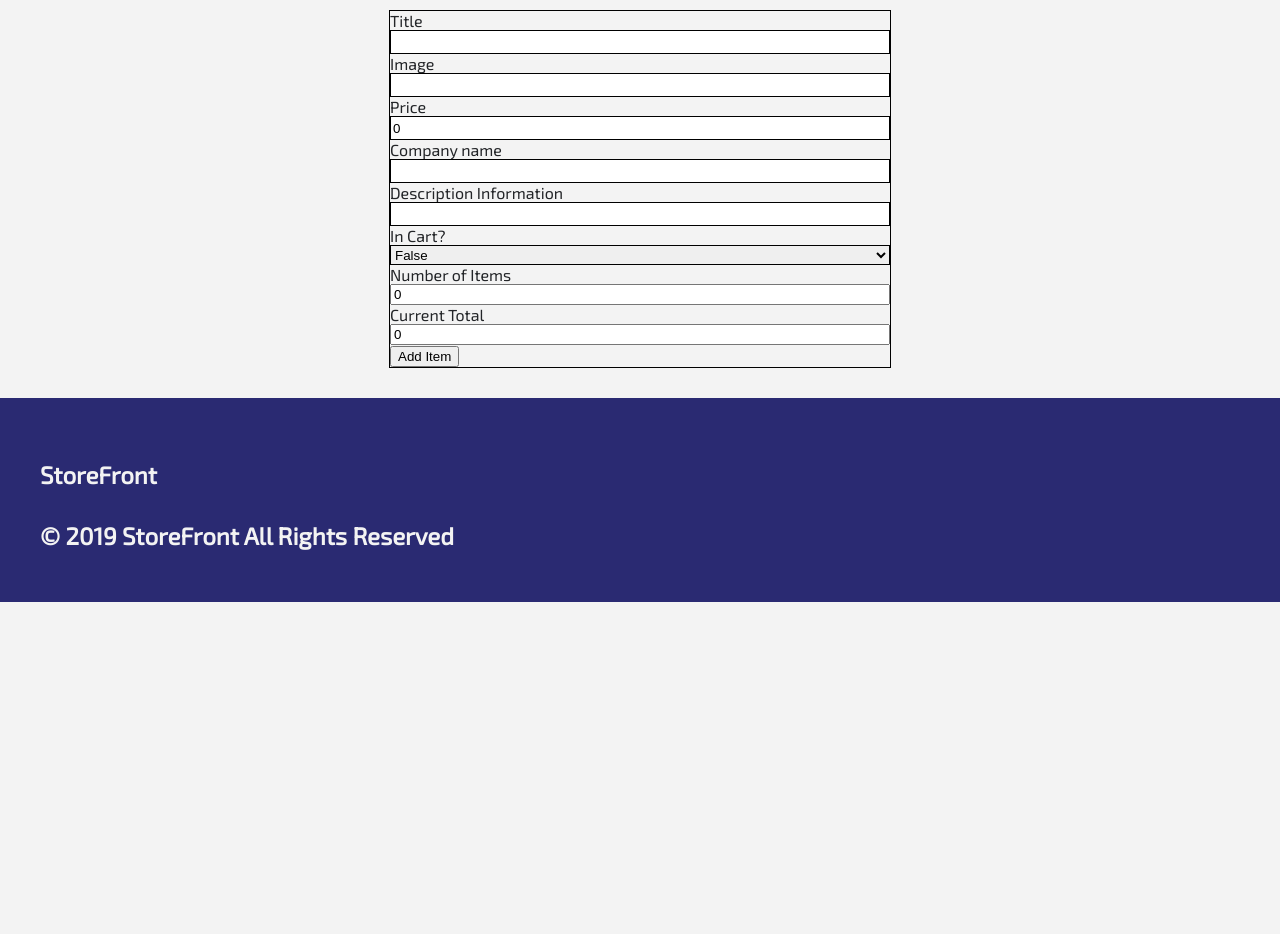
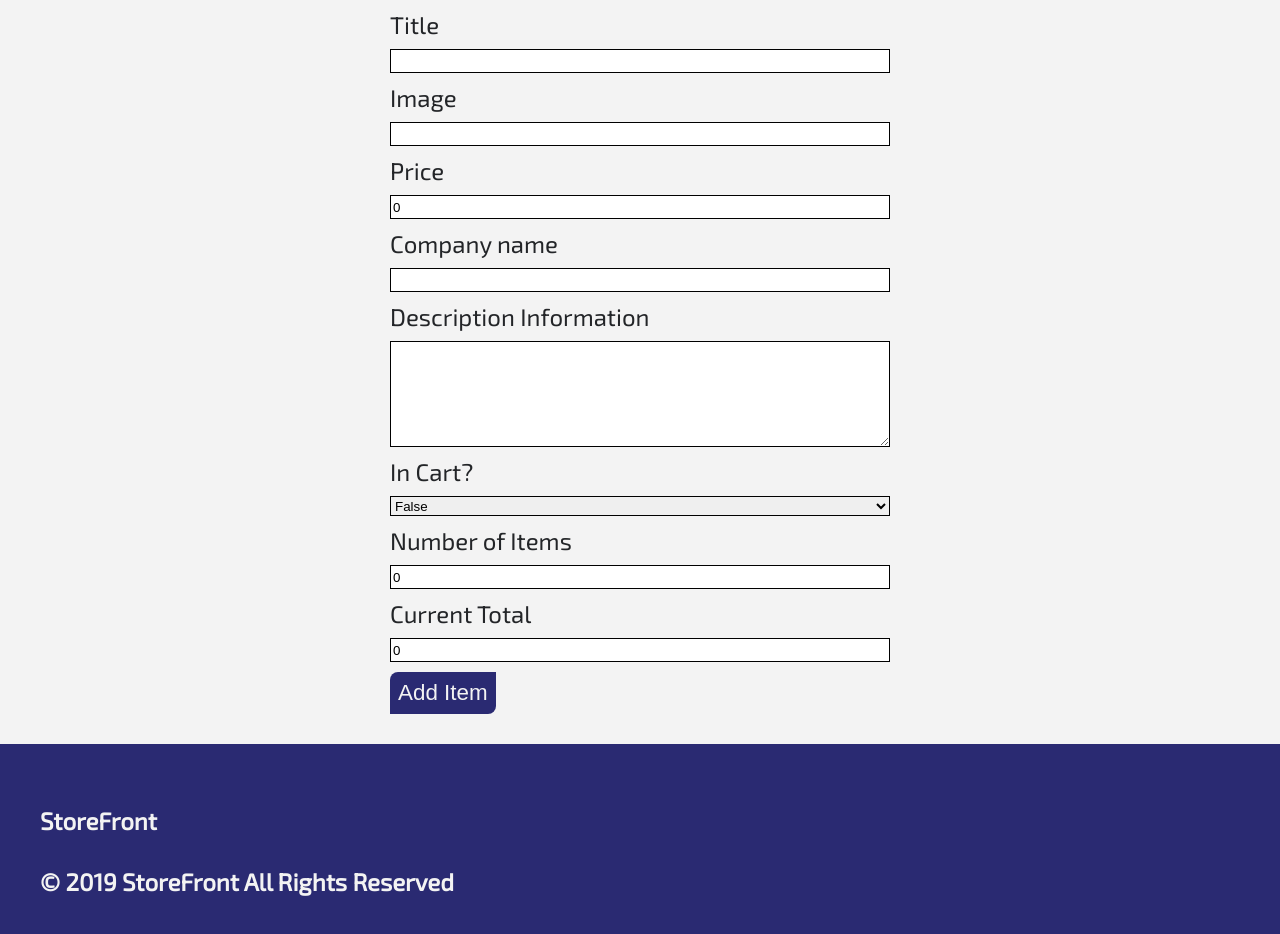
Before and after one commit to haeke/store, a React (Create React App) app in the folder client/: page /add in a window 1280 px wide. Shown: the top 934 px of the page. Before the commit the page ends 800 px from the top, so only its background shows below. Built offline with nearby package versions, Linux system fonts and the light colour scheme; no server answers; a web font is replaced by a local one.

Commit message:
changed the styling of the AddItem component

```diff
--- a/client/src/components/AddItem/AddItem.css
+++ b/client/src/components/AddItem/AddItem.css
@@ -4,7 +4,6 @@
 
 .addItemForm {
   max-width: 500px;
-  border: 1px solid black;
   margin: auto;
 }
 
@@ -12,11 +11,37 @@
   font-size: 1.5rem;
 }
 
+.addItemTextArea {
+  height: 100px !important;
+}
+
 .addItemInput {
   height: 20px;
-  border: 1px solid black;
+  margin: 10px 0;
+  border: 1.5px solid black;
 }
 
+.addItemInput:focus {
+  outline: 0;
+  border: 1.5px solid var(--mainYellow);
+}
+
+.addItemButton {
+  text-transform: capitalize;
+  border: none;
+  background: var(--brandColor);
+  color: var(--mainWhite);
+  font-size: 1.4rem;
+  cursor: pointer;
+  padding: 0.5rem 0.5rem;
+  align-self: baseline;
+  border-radius: 0.5rem 0 0.5rem 0;
+}
+
+.addItemButton:hover {
+  background: var(--altBrand);
+  color: var(--brandColor);
+}
 .inputContainer {
   display: flex;
   flex-direction: column;
--- a/client/src/components/AddItem/AddItem.js
+++ b/client/src/components/AddItem/AddItem.js
@@ -68,7 +68,9 @@ class AdItem extends Component {
       <div className="addItemContainer">
         <form className="addItemForm" onSubmit={this.handleSubmit}>
           <div className="inputContainer">
-            <label>Title</label>
+            <label className="addItemLabel" htmlFor="Title">
+              Title
+            </label>
             <input
               type="text"
               name="title"
@@ -78,7 +80,9 @@ class AdItem extends Component {
             />
           </div>
           <div className="inputContainer">
-            <label htmlFor="Image">Image</label>
+            <label className="addItemLabel" htmlFor="Image">
+              Image
+            </label>
             <input
               type="text"
               name="image"
@@ -88,7 +92,9 @@ class AdItem extends Component {
             />
           </div>
           <div className="inputContainer">
-            <label htmlFor="Price">Price</label>
+            <label className="addItemLabel" htmlFor="Price">
+              Price
+            </label>
             <input
               type="number"
               name="price"
@@ -98,7 +104,9 @@ class AdItem extends Component {
             />
           </div>
           <div className="inputContainer">
-            <label htmlFor="Company">Company name</label>
+            <label className="addItemLabel" htmlFor="Company">
+              Company name
+            </label>
             <input
               type="text"
               name="company"
@@ -108,17 +116,21 @@ class AdItem extends Component {
             />
           </div>
           <div className="inputContainer">
-            <label htmlFor="Info">Description Information</label>
-            <input
+            <label className="addItemLabel" htmlFor="Info">
+              Description Information
+            </label>
+            <textarea
               type="text"
               name="info"
               value={info}
-              className="addItemInput"
+              className="addItemInput addItemTextArea"
               onChange={this.handleChange}
             />
           </div>
           <div className="inputContainer">
-            <label htmlFor="inCart">In Cart?</label>
+            <label className="addItemLabel" htmlFor="inCart">
+              In Cart?
+            </label>
             <select
               name="inCart"
               value={inCart}
@@ -131,27 +143,35 @@ class AdItem extends Component {
             </select>
           </div>
           <div className="inputContainer">
-            <label htmlFor="Count">Number of Items</label>
+            <label className="addItemLabel" htmlFor="Count">
+              Number of Items
+            </label>
             <input
               type="number"
               name="count"
               value={count}
-              className="inputContainer"
+              className="addItemInput"
               onChange={this.handleChange}
             />
           </div>
           <div className="inputContainer">
-            <label htmlFor="total">Current Total</label>
+            <label className="addItemLabel" htmlFor="total">
+              Current Total
+            </label>
             <input
               type="number"
               name="total"
               value={total}
-              className="inputContainer"
+              className="addItemInput"
               onChange={this.handleChange}
             />
           </div>
           <div>
-            <button type="submit" onClick={this.handleSubmit}>
+            <button
+              type="submit"
+              className="addItemButton"
+              onClick={this.handleSubmit}
+            >
               Add Item
             </button>
           </div>
```
